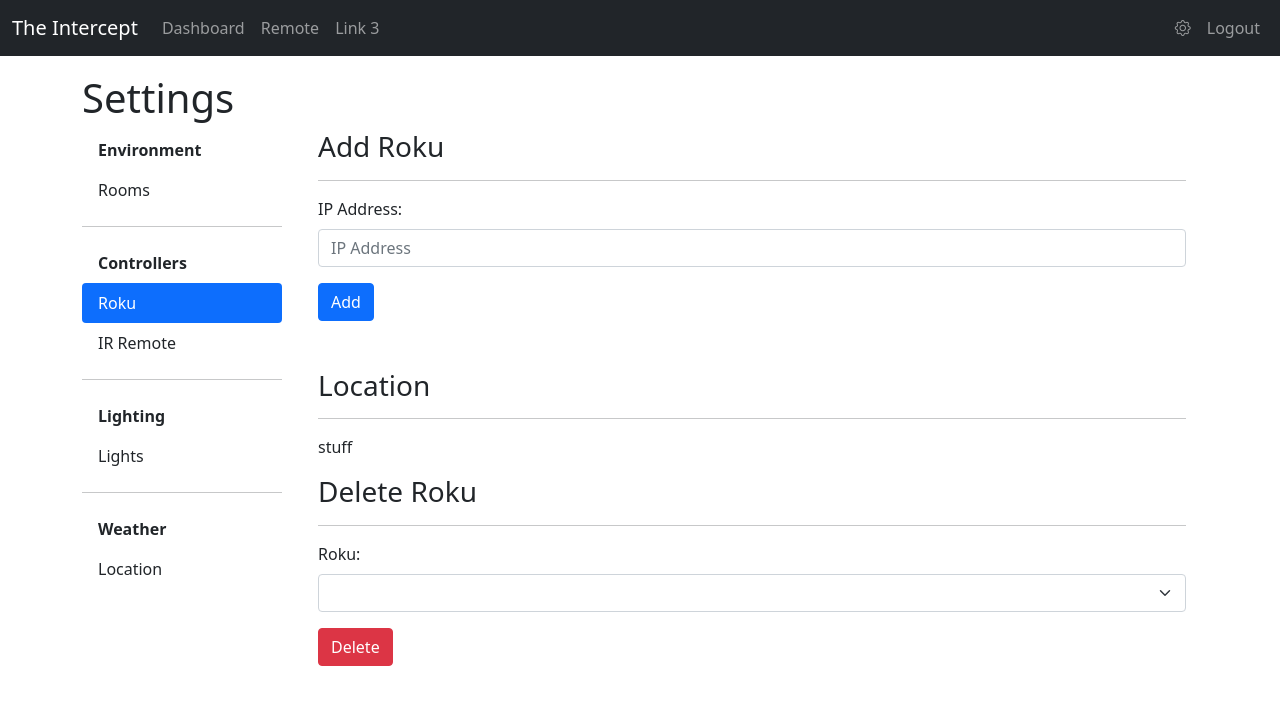
After one commit to tmsoc/Intersect, a Flask app: page /settings/roku in a window 1280 px wide. The commit adds this page. Shown: the top 713 px of the page. Run offline with Flask 2, Linux system fonts and the light colour scheme; the visitor is signed in with stand-in values (Sample User, id 1); lists and menus that the app fills with data are empty.

Commit message:
Initial Roku settings files created

```diff
--- a/app/settings/forms.py
+++ b/app/settings/forms.py
@@ -1,12 +1,11 @@
 from flask_wtf import FlaskForm
 from wtforms import StringField, SelectField, SubmitField
-from wtforms.validators import Length, DataRequired, ValidationError
+from wtforms.validators import Length, DataRequired, ValidationError, IPAddress
 from app.models import Room, Roku, IR
 
 
 class AddRoomForm(FlaskForm):
     room_name = StringField('Room Name:', validators=[Length(min=1, max=149, message='Data Required')])
-    # room_name = StringField('Room Name:')#, validators=[DataRequired()])
     add_room_submit = SubmitField('Add')
 
     def validate_room_name(self, room_name):
@@ -23,3 +22,17 @@ class DeleteRoomForm(FlaskForm):
 
 class RoomDetailsForm(FlaskForm):
     detail_rooms_list = SelectField('Rooms:')
+
+
+class AddRokuForm(FlaskForm):
+    new_ip = StringField('IP Address:', validators=[IPAddress()])
+    add_roku_submit = SubmitField('Add')
+
+
+class RokuDetailsForm(FlaskForm):
+    detail_roku_list = SelectField('Rokus:')
+
+
+class DeleteRokuForm(FlaskForm):
+    delete_roku_list = SelectField('Roku:', coerce=int)
+    delete_roku_submit = SubmitField('Confirm')
--- a/app/settings/routes.py
+++ b/app/settings/routes.py
@@ -1,16 +1,10 @@
-from flask import render_template, url_for, flash, request, jsonify
+from flask import render_template, url_for, flash, request, jsonify, redirect
 from flask_login import login_required
 from app import db
 from app.settings import bp
-from app.settings.forms import AddRoomForm, DeleteRoomForm, RoomDetailsForm
+from app.settings.forms import AddRoomForm, DeleteRoomForm, RoomDetailsForm, AddRokuForm, DeleteRokuForm
 from app.models import Room
 
-
-
-# @bp.route('/settings', methods=['GET', 'POST'])
-# @login_required
-# def settings():
-#     return render_template('settings/settings.html', title='Settings')
 
 
 @bp.route("/settings")
@@ -45,7 +39,6 @@ def add_room():
         rm = Room(name=add_form.room_name.data)
         db.session.add(rm)
         db.session.commit()
-        add_form.room_name.data = ''
         flash(f'{rm.name} added to database')
 
     room_list = [(r.id, r.name) for r in Room.query.all()]
@@ -107,3 +100,11 @@ def query_room_devices():
     }
 
     return jsonify(data)
+
+
+@bp.route('/settings/roku')
+@login_required
+def roku_setting():
+    add_form = AddRokuForm()
+    delete_form = DeleteRokuForm()
+    return render_template('settings/roku_setting.html', title='Roku Settings', add_form=add_form, delete_form=delete_form)
--- /dev/null
+++ b/app/static/settings/roku_settings.js
@@ -0,0 +1,3 @@
+$(document).ready(function() {
+
+});
--- a/app/templates/remote/remote.html
+++ b/app/templates/remote/remote.html
@@ -37,6 +37,6 @@
     </div>
 </div>
 
-<script type=text/javascript src="{{ url_for('static', filename='remote.js') }}"></script>
+<script type=text/javascript src="{{ url_for('static', filename='remote/remote.js') }}"></script>
 
 {% endblock %}
--- a/app/templates/settings/_sidebar.html
+++ b/app/templates/settings/_sidebar.html
@@ -2,15 +2,15 @@
   <ul class="nav nav-pills flex-column mb-auto">
     <b style="padding: 0.5rem 1rem;">Environment</b>
     <li class="nav-item">
-      <a href="{{ url_for('settings.room_setting') }}" class="nav-link active">Rooms</a>
+      <a id="sb-room" href="{{ url_for('settings.room_setting') }}" class="nav-link link-dark">Rooms</a>
     </li>
     <hr>
     <b style="padding: 0.5rem 1rem;">Controllers</b>
     <li class="nav-item">
-      <a href="#" class="nav-link link-dark" aria-current="page">Roku</a>
+      <a id="sb-roku" href="{{ url_for('settings.roku_setting') }}" class="nav-link link-dark">Roku</a>
     </li>
     <li class="nav-item">
-      <a href="#" class="nav-link link-dark">IR Remote</a>
+      <a id="sb-ir" href="#" class="nav-link link-dark">IR Remote</a>
     </li>
     <hr>
     <b style="padding: 0.5rem 1rem;">Lighting</b>
--- /dev/null
+++ b/app/templates/settings/roku_setting.html
@@ -0,0 +1,77 @@
+{% extends 'base.html' %}
+
+{% block content %}
+
+<div class="container">
+  <h1>Settings</h1>
+  <div class="d-flex flex-wrap">
+    {% include 'settings/_sidebar.html' %}
+    <div class="d-flex flex-grow-1">
+      <div class="container-fluid">
+        <form action="" method="post">
+          {{ add_form.hidden_tag() }}
+          <!-- Add Roku Section -->
+          <div class="mb-3">
+            <h3>Add Roku</h3>
+            <hr>
+            {{ add_form.new_ip.label(class='form-label') }} <br>
+            {{ add_form.new_ip(class='form-control', placeholder='IP Address') }}
+            {% for error in add_form.new_ip.errors %}
+            <span style="color: red;">[{{ error }}]</span>
+            {% endfor %}
+          </div>
+          <div class="mb-5">
+            {{ add_form.add_roku_submit(class='btn btn-primary') }}
+          </div>
+        </form>
+        <div class="mb-3">
+          <h3>Location</h3>
+          <hr>
+          stuff
+        </div>
+        <!-- Delete Roku Section -->
+        <form action="#" method="post">
+          {{ delete_form.hidden_tag() }}
+          <div class="mb-3">
+            <h3>Delete Roku</h3>
+            <hr>
+            {{ delete_form.delete_roku_list.label(class='form-label') }} <br>
+            {{ delete_form.delete_roku_list(class='form-select') }}
+          </div>
+
+          <!-- Button trigger modal -->
+          <button type="button" class="btn btn-danger mb-5" data-bs-toggle="modal" data-bs-target="#ConfirmModal">
+            Delete
+          </button>
+
+          <!-- Modal -->
+          <div class="modal fade" id="ConfirmModal" tabindex="-1" aria-labelledby="ConfirmModalLabel"
+            aria-hidden="true">
+            <div class="modal-dialog modal-dialog-centered">
+              <div class="modal-content">
+                <div class="modal-header">
+                  <h5 class="modal-title" id="ConfirmModalLabel">Confirm Deletion</h5>
+                  <button type="button" class="btn-close" data-bs-dismiss="modal" aria-label="Close"></button>
+                </div>
+                <div class="modal-body">
+                  Confirm removing selected roku from the database.
+                </div>
+                <div class="modal-footer">
+                  {{ delete_form.delete_roku_submit(class='btn btn-danger') }}
+                  <button type="button" class="btn btn-secondary" data-bs-dismiss="modal">Close</button>
+                </div>
+              </div>
+            </div>
+          </div>
+        </form>
+      </div>
+    </div>
+  </div>
+</div>
+
+<script>
+  $('#sb-roku').addClass('active')
+</script>
+<script type=text/javascript src="{{ url_for('static', filename='settings/roku_settings.js') }}"></script>
+
+{% endblock %}
```
Also changed, not shown: app/templates/settings/room_setting.html (+6 -3 lines), app/static/remote/remote.js (renamed from app/static/remote.js), app/static/settings/room_settings.js (renamed from app/static/room_settings.js).
